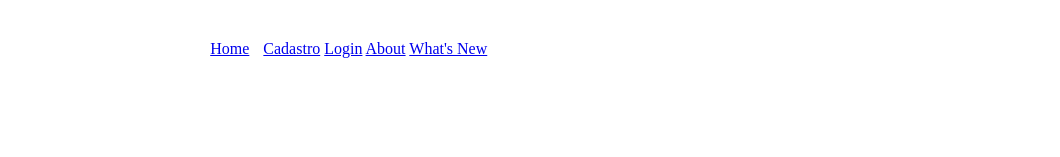
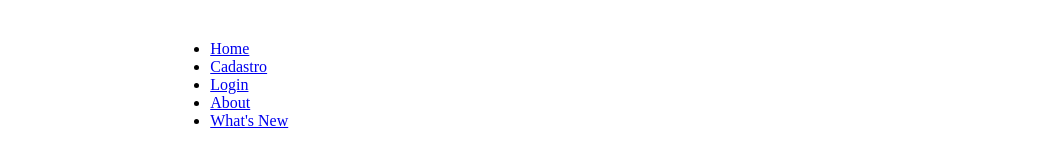
Before and after one commit to Vini-shiusu/GeekWorld, a website: page public/index1.html in a window 1280 px wide. Shown: the top 157 px of the page, 220-1280 px from the left. Drawn offline with Linux system fonts and the light colour scheme; grey boxes are pictures that could not be loaded.

```diff
--- a/public/css/style.css
+++ b/public/css/style.css
@@ -53,7 +53,7 @@
   height: fit-content;
   padding: 40px 0;
   color: white;
-  background-image: url(".././assets/imgs/bg-jelly-fish-para_outras_pags.png");
+  background-image: url("https://wallpaperaccess.com/full/303589.jpg");
   background-size: cover;
 }
 
--- a/public/index1.html
+++ b/public/index1.html
@@ -12,11 +12,23 @@
         <div class="center">
             <div class="logo"><img src="https://www.pngfind.com/pngs/m/73-732206_anime-girl-aesthetic-icon-hd-png-download.png" class="icone"></div> <!--Logo-->
             <div class="menu">
-                <a href="./index1.html" style="padding-right: 10px;">Home</a>
+                <ul class="navbar">
+            <li>
+                <a href="./index1.html">Home</a>
+            </li>
+            <li>
                 <a href="./cadastro.html">Cadastro</a>
+            </li>
+            <li>
                 <a href="./login.html">Login</a>
+            </li>
+            <li>
                 <a href="#">About</a>
+            </li>
+            <li>
                 <a href="#">What's New</a>
+            </li>
+                </ul>
             </div>
         </div> <!--Centro-->
         <div class="frase">
```
Also changed, not shown: public/cadastro.html (+1 -1 lines), public/index.html (+1 -0 lines).
